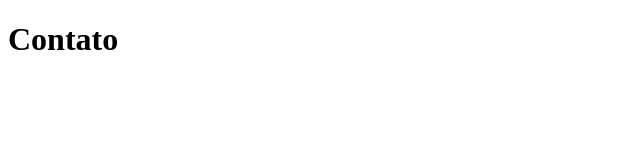
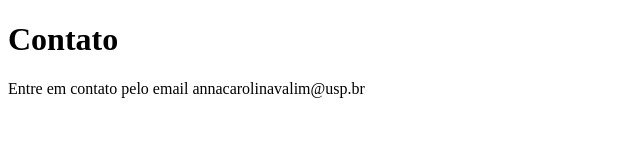
Before and after one commit to Valim19/sistema-de-cadastro, a plain HTML site: page contato.html in a window 1280 px wide. Shown: the whole page, without its empty margins (0-640 px from the left). Drawn offline with Linux system fonts and the light colour scheme.

Commit message:
adicionando meio de contato

```diff
--- a/contato.html
+++ b/contato.html
@@ -7,5 +7,6 @@
 </head>
 <body>
     <h1>Contato</h1>
+    <p>Entre em contato pelo email annacarolinavalim@usp.br</p>
 </body>
 </html>
```
